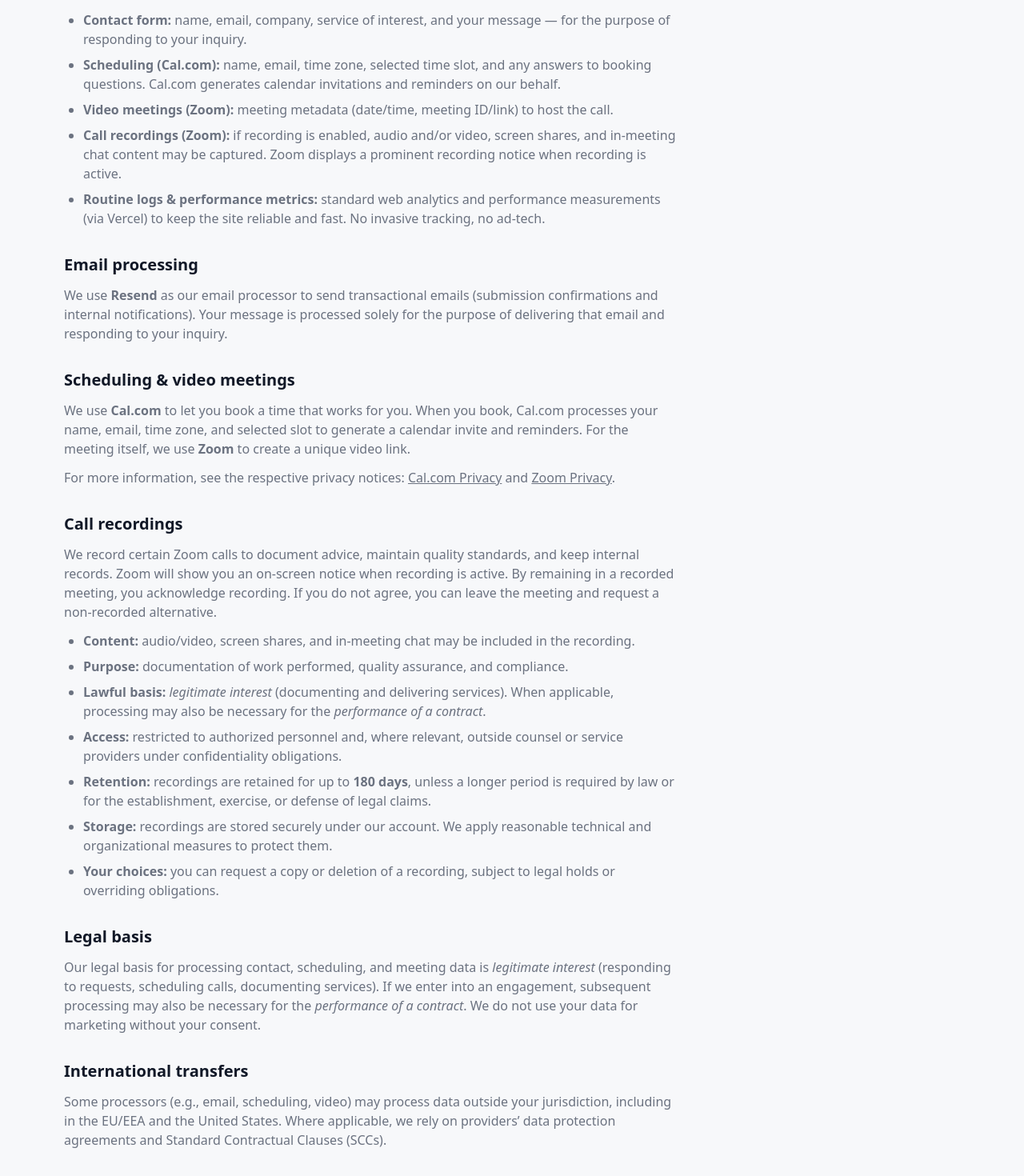
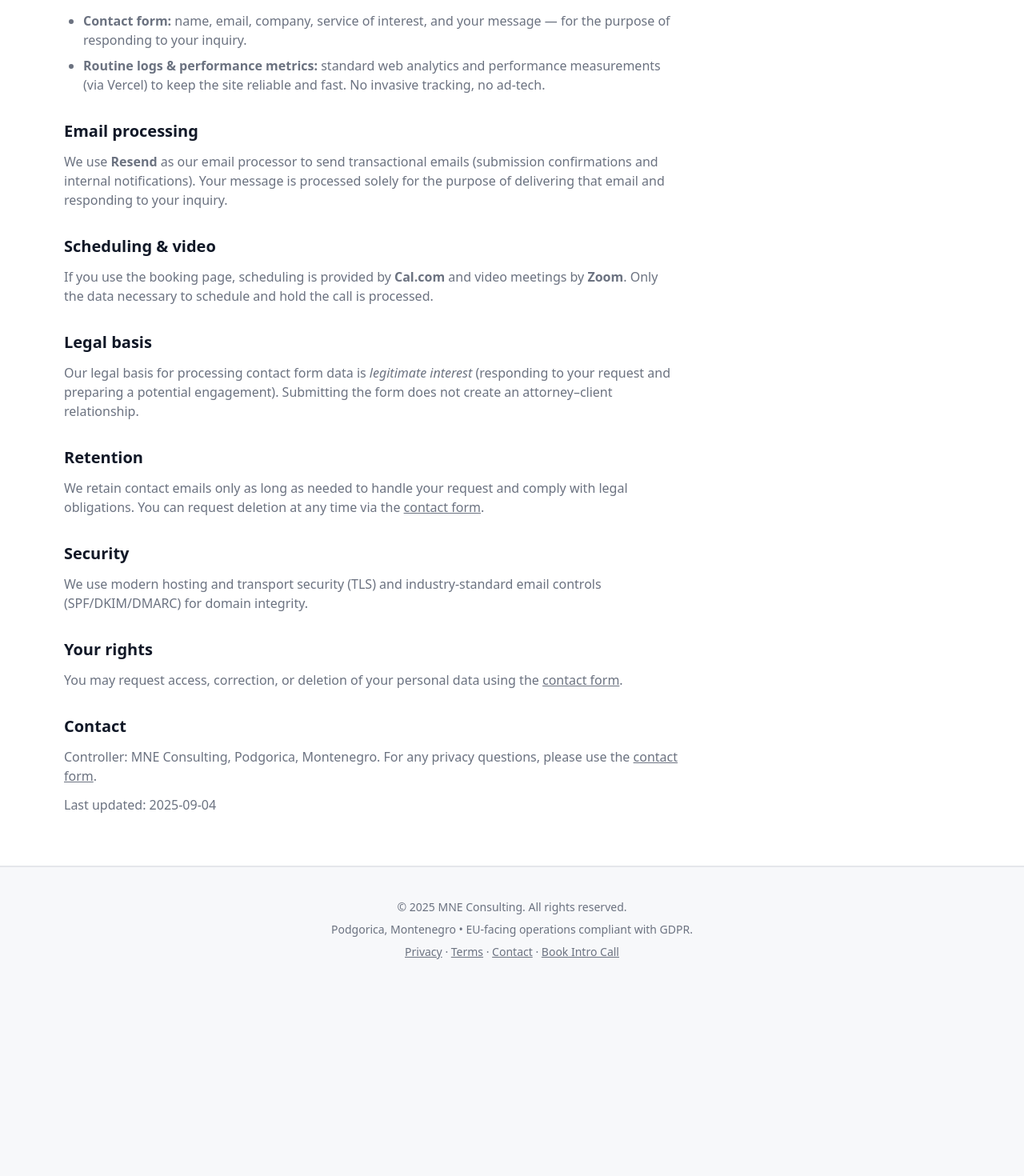
Before and after one commit to advokat977/MNE, a Next.js app: page /privacy in a window 1280 px wide. Shown: the part 300-1770 px from the top of the page at 80% size. After the commit the page ends 1540 px from the top, so only its background shows below. Built offline with nearby package versions, Linux system fonts and the light colour scheme; a web font is replaced by a local one.

Commit message:
Update page.tsx

```diff
--- a/app/privacy/page.tsx
+++ b/app/privacy/page.tsx
@@ -1,12 +1,12 @@
-// app/privacy/page.tsx
 export const metadata = {
   title: "Privacy Policy — MNE Consulting",
   description:
-    "Privacy policy for mneconsulting.org. We process only the data necessary to respond to your inquiry, schedule calls (Cal.com), and host video meetings (Zoom). Calls may be recorded as described below.",
+    "Privacy policy for mneconsulting.org. We respect confidentiality and process only the data necessary to respond to your inquiry.",
 };
 
 export default function PrivacyPage() {
   return (
+    <section className="bg-white border-y border-gray-200">
       <div className="container py-16">
         <h1 className="text-3xl sm:text-4xl font-semibold tracking-tight">Privacy Policy</h1>
         <p className="mt-4 text-subtle max-w-3xl">
@@ -15,27 +15,12 @@ export default function PrivacyPage() {
         </p>
 
         <div className="mt-10 space-y-8 max-w-3xl">
-        {/* Data we collect */}
           <section>
             <h2 className="text-xl font-semibold">Data we collect</h2>
             <ul className="mt-3 list-disc pl-6 text-subtle space-y-2">
               <li>
                 <strong>Contact form:</strong> name, email, company, service of interest, and your
                 message — for the purpose of responding to your inquiry.
-            </li>
-            <li>
-              <strong>Scheduling (Cal.com):</strong> name, email, time zone, selected time slot,
-              and any answers to booking questions. Cal.com generates calendar invitations and
-              reminders on our behalf.
-            </li>
-            <li>
-              <strong>Video meetings (Zoom):</strong> meeting metadata (date/time, meeting ID/link)
-              to host the call.
-            </li>
-            <li>
-              <strong>Call recordings (Zoom):</strong> if recording is enabled, audio and/or video,
-              screen shares, and in-meeting chat content may be captured. Zoom displays a prominent
-              recording notice when recording is active.
               </li>
               <li>
                 <strong>Routine logs &amp; performance metrics:</strong> standard web analytics and
@@ -45,154 +30,71 @@ export default function PrivacyPage() {
             </ul>
           </section>
 
-        {/* Email processing */}
           <section>
             <h2 className="text-xl font-semibold">Email processing</h2>
             <p className="mt-3 text-subtle">
               We use <strong>Resend</strong> as our email processor to send transactional emails
-            (submission confirmations and internal notifications). Your message is processed solely
-            for the purpose of delivering that email and responding to your inquiry.
+              (submission confirmations and internal notifications). Your message is processed
+              solely for the purpose of delivering that email and responding to your inquiry.
             </p>
           </section>
 
-        {/* Scheduling & Video */}
           <section>
-          <h2 className="text-xl font-semibold">Scheduling &amp; video meetings</h2>
+            <h2 className="text-xl font-semibold">Scheduling & video</h2>
             <p className="mt-3 text-subtle">
-            We use <strong>Cal.com</strong> to let you book a time that works for you. When you
-            book, Cal.com processes your name, email, time zone, and selected slot to generate a
-            calendar invite and reminders. For the meeting itself, we use <strong>Zoom</strong> to
-            create a unique video link.
+              If you use the booking page, scheduling is provided by <strong>Cal.com</strong> and
+              video meetings by <strong>Zoom</strong>. Only the data necessary to schedule and hold
+              the call is processed.
             </p>
+          </section>
+
+          <section>
+            <h2 className="text-xl font-semibold">Legal basis</h2>
             <p className="mt-3 text-subtle">
-            For more information, see the respective privacy notices:{" "}
-            <a
-              href="https://cal.com/privacy"
-              target="_blank"
-              rel="noopener noreferrer"
-              className="underline hover:no-underline"
-            >
-              Cal.com Privacy
-            </a>{" "}
-            and{" "}
-            <a
-              href="https://explore.zoom.us/en/privacy/"
-              target="_blank"
-              rel="noopener noreferrer"
-              className="underline hover:no-underline"
-            >
-              Zoom Privacy
+              Our legal basis for processing contact form data is <em>legitimate interest</em>{" "}
+              (responding to your request and preparing a potential engagement). Submitting the form
+              does not create an attorney–client relationship.
+            </p>
+          </section>
+
+          <section>
+            <h2 className="text-xl font-semibold">Retention</h2>
+            <p className="mt-3 text-subtle">
+              We retain contact emails only as long as needed to handle your request and comply with
+              legal obligations. You can request deletion at any time via the{" "}
+              <a className="underline hover:no-underline" href="/#contact">
+                contact form
               </a>
               .
             </p>
           </section>
 
-        {/* Recordings */}
-        <section>
-          <h2 className="text-xl font-semibold">Call recordings</h2>
-          <p className="mt-3 text-subtle">
-            We record certain Zoom calls to document advice, maintain quality standards, and keep
-            internal records. Zoom will show you an on-screen notice when recording is active. By
-            remaining in a recorded meeting, you acknowledge recording. If you do not agree, you
-            can leave the meeting and request a non-recorded alternative.
-          </p>
-          <ul className="mt-3 list-disc pl-6 text-subtle space-y-2">
-            <li>
-              <strong>Content:</strong> audio/video, screen shares, and in-meeting chat may be
-              included in the recording.
-            </li>
-            <li>
-              <strong>Purpose:</strong> documentation of work performed, quality assurance, and
-              compliance.
-            </li>
-            <li>
-              <strong>Lawful basis:</strong>{" "}
-              <em>legitimate interest</em> (documenting and delivering services). When applicable,
-              processing may also be necessary for the <em>performance of a contract</em>.
-            </li>
-            <li>
-              <strong>Access:</strong> restricted to authorized personnel and, where relevant,
-              outside counsel or service providers under confidentiality obligations.
-            </li>
-            <li>
-              <strong>Retention:</strong> recordings are retained for up to <strong>180 days</strong>,
-              unless a longer period is required by law or for the establishment, exercise, or
-              defense of legal claims.
-            </li>
-            <li>
-              <strong>Storage:</strong> recordings are stored securely under our account. We apply
-              reasonable technical and organizational measures to protect them.
-            </li>
-            <li>
-              <strong>Your choices:</strong> you can request a copy or deletion of a recording,
-              subject to legal holds or overriding obligations.
-            </li>
-          </ul>
-        </section>
-
-        {/* Legal basis */}
-        <section>
-          <h2 className="text-xl font-semibold">Legal basis</h2>
-          <p className="mt-3 text-subtle">
-            Our legal basis for processing contact, scheduling, and meeting data is{" "}
-            <em>legitimate interest</em> (responding to requests, scheduling calls, documenting
-            services). If we enter into an engagement, subsequent processing may also be necessary
-            for the <em>performance of a contract</em>. We do not use your data for marketing
-            without your consent.
-          </p>
-        </section>
-
-        {/* International transfers */}
-        <section>
-          <h2 className="text-xl font-semibold">International transfers</h2>
-          <p className="mt-3 text-subtle">
-            Some processors (e.g., email, scheduling, video) may process data outside your
-            jurisdiction, including in the EU/EEA and the United States. Where applicable, we rely
-            on providers’ data protection agreements and Standard Contractual Clauses (SCCs).
-          </p>
-        </section>
-
-        {/* Security */}
           <section>
             <h2 className="text-xl font-semibold">Security</h2>
             <p className="mt-3 text-subtle">
               We use modern hosting and transport security (TLS) and industry-standard email
-            controls (SPF/DKIM/DMARC). Access to third-party tools is limited to authorized
-            accounts and protected by strong authentication.
+              controls (SPF/DKIM/DMARC) for domain integrity.
             </p>
           </section>
 
-        {/* Cookies */}
-        <section>
-          <h2 className="text-xl font-semibold">Cookies</h2>
-          <p className="mt-3 text-subtle">
-            We do not use advertising cookies. Cal.com’s scheduling widget and Zoom’s meeting
-            experience may set strictly necessary cookies to deliver their functionality; refer to
-            their privacy notices for details.
-          </p>
-        </section>
-
-        {/* Your rights */}
           <section>
             <h2 className="text-xl font-semibold">Your rights</h2>
             <p className="mt-3 text-subtle">
-            You may request access, correction, or deletion of your personal data. You may also
-            object to or restrict processing, and request data portability, where applicable. To
-            exercise your rights, email{" "}
-            <a className="underline hover:no-underline" href="mailto:info@mneconsulting.org">
-              info@mneconsulting.org
+              You may request access, correction, or deletion of your personal data using the{" "}
+              <a className="underline hover:no-underline" href="/#contact">
+                contact form
               </a>
               .
             </p>
           </section>
 
-        {/* Contact */}
           <section>
             <h2 className="text-xl font-semibold">Contact</h2>
             <p className="mt-3 text-subtle">
-            Controller: MNE Consulting, Podgorica, Montenegro. For any privacy questions, contact{" "}
-            <a className="underline hover:no-underline" href="mailto:info@mneconsulting.org">
-              info@mneconsulting.org
+              Controller: MNE Consulting, Podgorica, Montenegro. For any privacy questions, please
+              use the{" "}
+              <a className="underline hover:no-underline" href="/#contact">
+                contact form
               </a>
               .
             </p>
@@ -200,5 +102,6 @@ export default function PrivacyPage() {
           </section>
         </div>
       </div>
+    </section>
   );
 }
```
Lines whose indentation alone changed are shown as unchanged.
